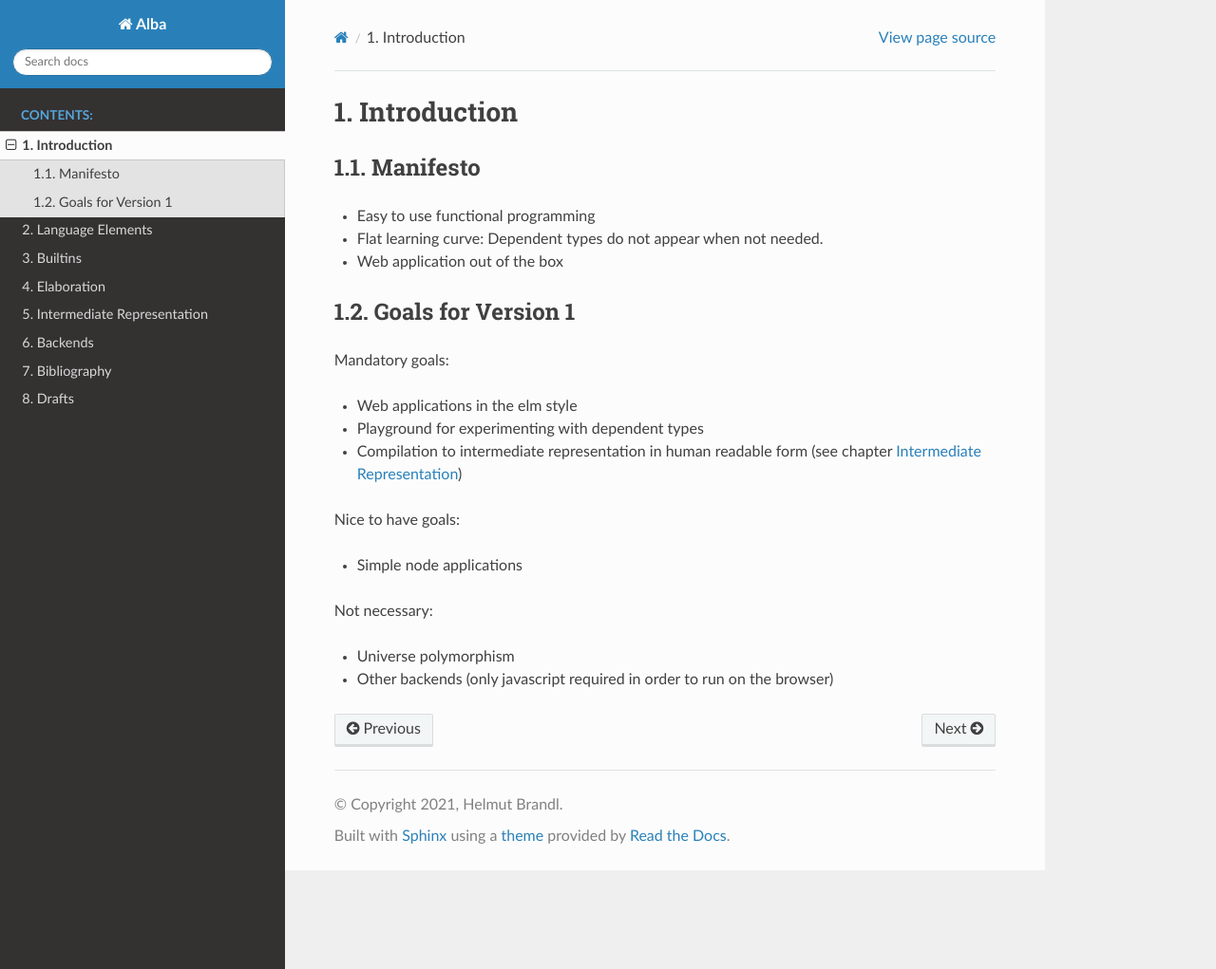
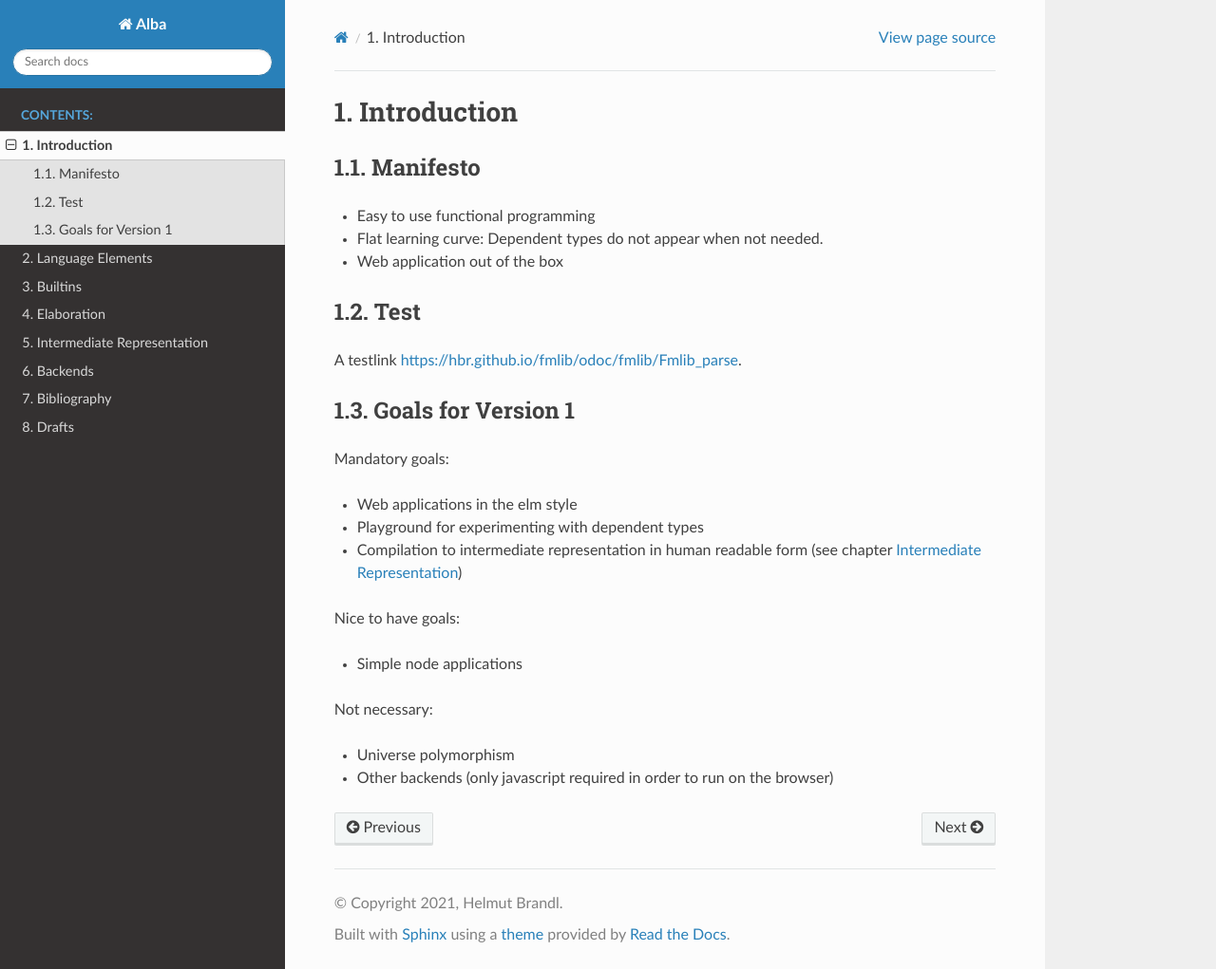
Before and after one commit to hbr/tex_alba_design, a Sphinx documentation site: the page built from sphinx/source/introduction/index.rst, in a window 1280 px wide and 1021 px high. Shown: the whole window at 95% size. Built offline with Sphinx 7.4.7 and the Read the Docs theme 2.0.0, drawn with Linux system fonts in a browser that asks for light colours; some of the changed lines change nothing that is shown.

Commit message:
Added external links
	modified:   sphinx/source/conf.py
	modified:   sphinx/source/index.rst
	modified:   sphinx/source/introduction/index.rst

```diff
--- a/sphinx/source/conf.py
+++ b/sphinx/source/conf.py
@@ -30,9 +30,14 @@
 # ones.
 extensions = [
         'alba_lexer',
+        'sphinx.ext.extlinks',
+        'sphinx_rtd_theme'
         #'sphinx.ext.autosectionlabel',
-        "sphinx_rtd_theme"
         ]
+
+extlinks = {
+        'api': ('https://hbr.github.io/fmlib/odoc/fmlib/%s', None)
+        }
 
 # Add any paths that contain templates here, relative to this directory.
 templates_path = ['_templates']
--- a/sphinx/source/index.rst
+++ b/sphinx/source/index.rst
@@ -22,8 +22,6 @@
     drafts/index
 
 
-
-
 Indices and tables
 ==================
 
--- a/sphinx/source/introduction/index.rst
+++ b/sphinx/source/introduction/index.rst
@@ -13,6 +13,14 @@
 - Flat learning curve: Dependent types do not appear when not needed.
 
 - Web application out of the box
+
+
+
+Test
+====
+
+
+A testlink :api:`Fmlib_parse`.
 
 
 
```
